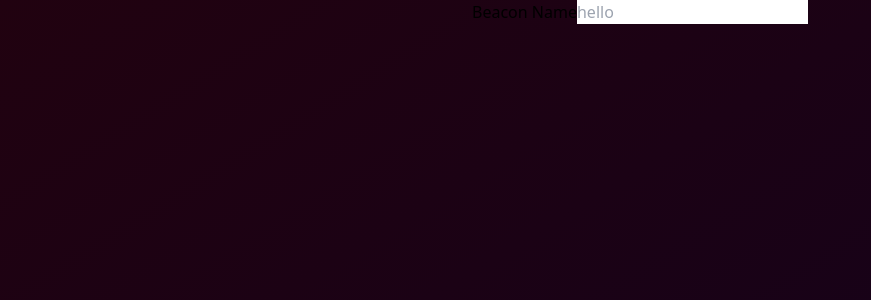
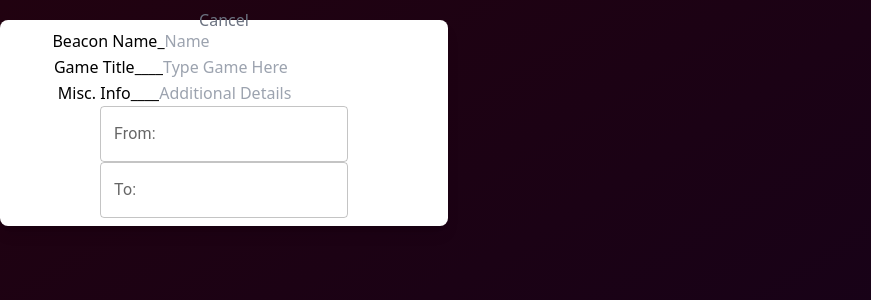
Before and after one commit to jenniferlieu/project-lomo-in-person-gaming-app, a React (Create React App) app in the folder frontend/: page / in a window 1280 px wide. Shown: the top 300 px of the page, without its empty margins (0-871 px from the left). Built offline with nearby package versions, Linux system fonts and the light colour scheme.

Commit message:
Added DateTime Picker, input for game and misc

```diff
--- a/frontend/package.json
+++ b/frontend/package.json
@@ -3,10 +3,15 @@
   "version": "0.1.0",
   "private": true,
   "dependencies": {
+    "@emotion/react": "^11.11.1",
+    "@emotion/styled": "^11.11.0",
+    "@mui/material": "^5.14.14",
+    "@mui/x-date-pickers": "^6.16.3",
     "@react-google-maps/api": "^2.19.2",
     "@testing-library/jest-dom": "^5.17.0",
     "@testing-library/react": "^13.4.0",
     "@testing-library/user-event": "^13.5.0",
+    "dayjs": "^1.11.10",
     "leaflet": "^1.9.4",
     "react": "^18.2.0",
     "react-dom": "^18.2.0",
--- a/frontend/src/BeaconCreation.js
+++ b/frontend/src/BeaconCreation.js
@@ -1,23 +1,67 @@
-import React, { useState } from "react";
+import React, { useState, onClose } from "react";
 import MapContainer from "./MapContainer";
 import { rectangle } from "leaflet";
+import { LocalizationProvider } from "@mui/x-date-pickers";
+import { AdapterDayjs } from "@mui/x-date-pickers/AdapterDayjs";
+import { DateTimePicker } from "@mui/x-date-pickers/DateTimePicker";
 
 function BeaconCreation() {
-  const [state, setState] = useState("");
+  const [name, setState] = useState("");
+  const [game, setGame] = useState("");
+  const [misc, setMisc] = useState("");
 
   return (
     <div>
+      <div class="bg-white rounded-lg w-full leading-relaxed max-w-md mx-auto shadow-lg my-5 p-2 px-2 absolute">
         <div classname="min-w-screen min-h-screen bg-black bg-opacity-25 flex justify-center items-center">
-      <label htmlFor={"input"}>Beacon Name</label>
+          <label htmlFor={"input"}>Beacon Name_</label>
           <input
-        id={"input"}
+            id={"BeaconName"}
             type={"text"}
-        value={state}
-        placeholder={"hello"}
+            value={name}
+            placeholder={"Name"}
             onChange={(event) => {
               setState(event.target.value);
             }}
           />
+        </div>
+        <div classname="min-w-screen min-h-screen bg-black  bg-opacity-25 flex justify-center items-center">
+          <label htmlFor={"input2"}>Game Title____</label>
+          <input
+            id={"BeaconGame"}
+            type={"text"}
+            value={game}
+            placeholder={"Type Game Here"}
+            onChange={(event) => {
+              setGame(event.target.value);
+            }}
+          />
+        </div>
+        <div classname="min-w-screen min-h-screen bg-black bg-opacity-25 flex justify-center items-center">
+          <label htmlFor={"input3"}>Misc. Info____</label>
+          <input
+            id={"MiscInfo"}
+            type={"text"}
+            value={misc}
+            placeholder={"Additional Details"}
+            onChange={(event) => {
+              setMisc(event.target.value);
+            }}
+          />
+        </div>
+        <LocalizationProvider dateAdapter={AdapterDayjs}>
+          <DateTimePicker label="From: " />
+        </LocalizationProvider>
+
+        <LocalizationProvider dateAdapter={AdapterDayjs}>
+          <DateTimePicker label="To: " />
+        </LocalizationProvider>
+        <button
+          className="absolute top-0 left-1/2 transform -translate-x-1/2 -translate-y-1/2 text-gray-500 hover:text-gray-700"
+          onClick={onClose}
+        >
+          Cancel
+        </button>
       </div>
     </div>
   );
```
Also changed, not shown: 1 other file (tests, documents, lock files or other folders). Lines whose indentation alone changed are shown as unchanged.
